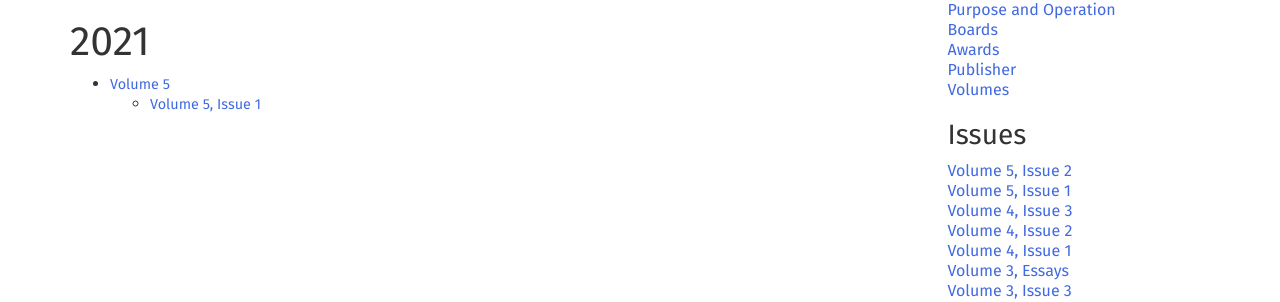
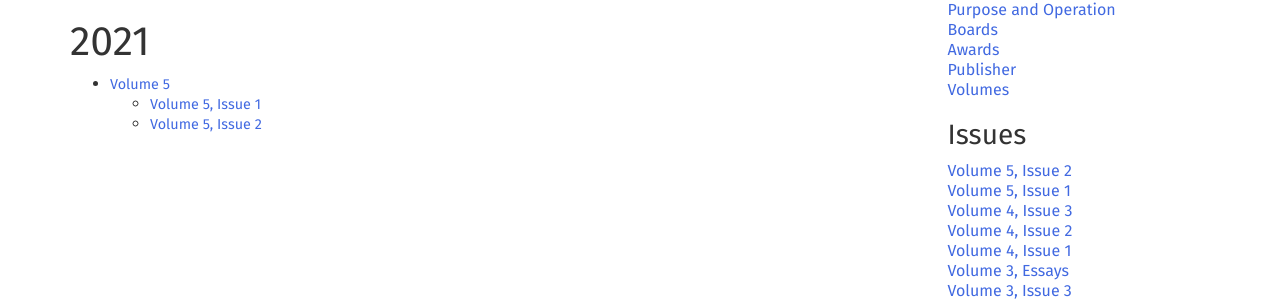
Before and after one commit to programming-journal/programming-journal.github.io, a Jekyll site: the page built from 2021/index.markdown, in a window 1280 px wide. Shown: the part 207-509 px from the top of the page. Built offline with Jekyll 4.4.1, drawn with Linux system fonts in a browser that asks for light colours.

Commit message:
add issue to year

```diff
--- a/2021/index.markdown
+++ b/2021/index.markdown
@@ -5,3 +5,4 @@ title: 2021
 
  * [Volume 5](5/)
    * [Volume 5, Issue 1](5/issue1)
+   * [Volume 5, Issue 2](5/issue2)
```
